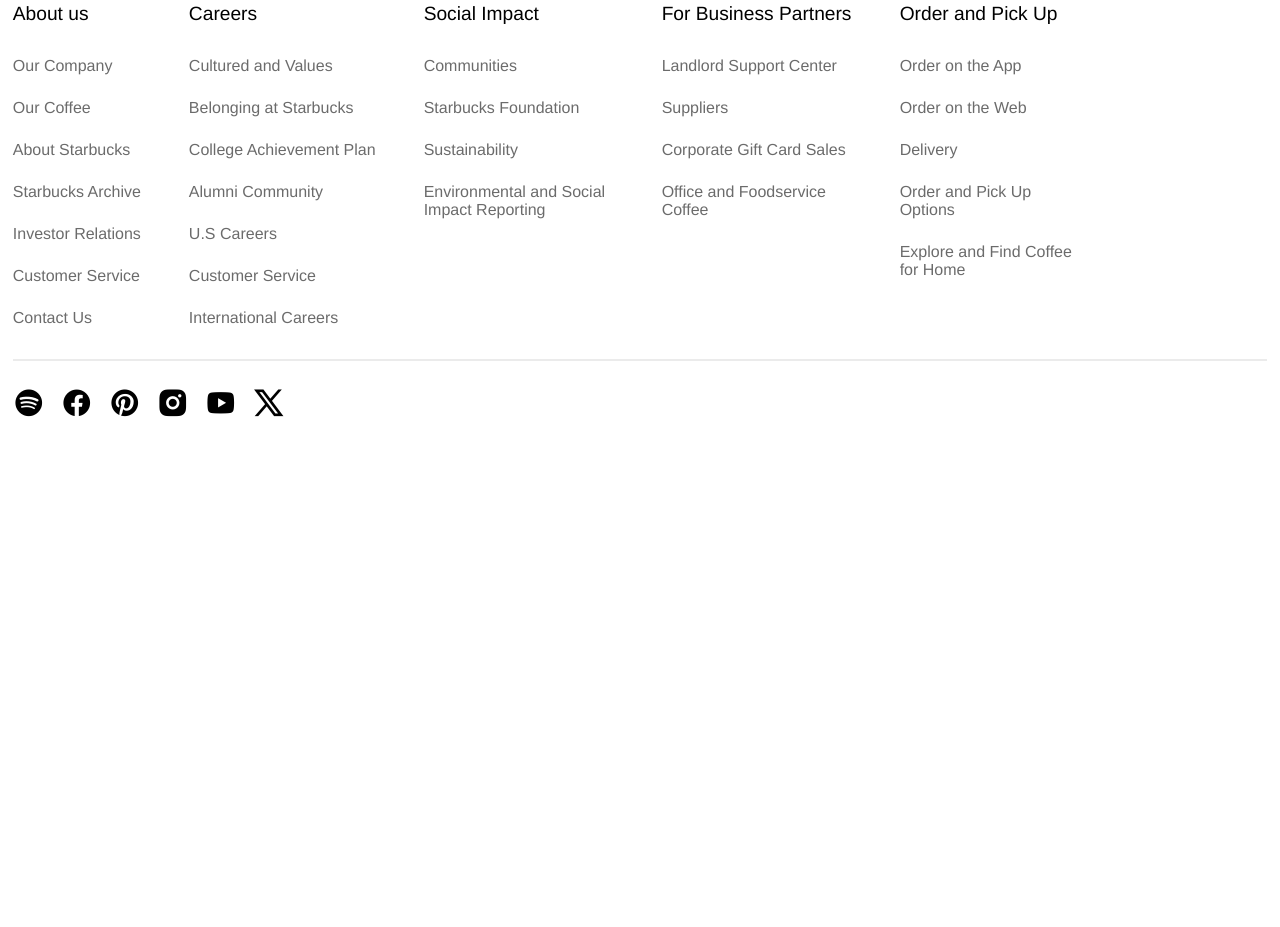
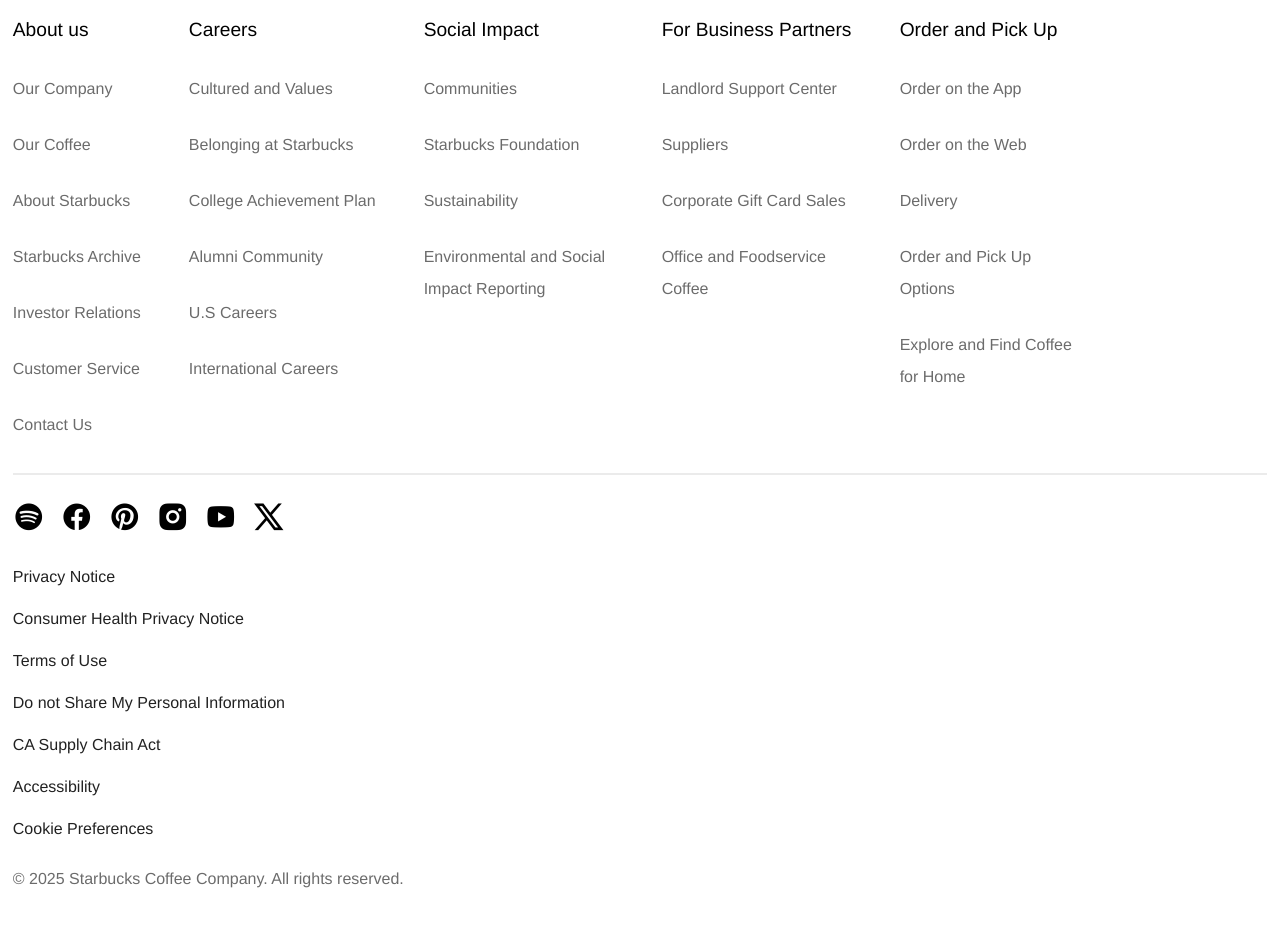
Before and after one commit to Ashlie06/Starbucks-Homepage, a plain HTML site: page index.html in a window 1280 px wide. Shown: the part 1945-2872 px from the top of the page. Before the commit the page ends 2383 px from the top, so only its background shows below. Drawn offline with nearby package versions, Linux system fonts and the light colour scheme; a web font is replaced by a local one.

Commit message:
footer finished

```diff
--- a/index.html
+++ b/index.html
@@ -119,7 +119,6 @@
             <li class="links"><a href="">College Achievement Plan</a></li>
             <li class="links"><a href="">Alumni Community</a></li>
             <li class="links"><a href="">U.S Careers</a></li>
-            <li class="links"><a href="">Customer Service</a></li>
             <li class="links"><a href="">International Careers</a></li>
           </ul>
         </div>
@@ -164,7 +163,18 @@
           <a href=""><i class="ri-youtube-fill"></i></a>
           <a href=""><i class="ri-twitter-x-line"></i></a>
       </div>
+      <div class="secondary-links">
+        <a href="">Privacy Notice</a>
+        <a href="">Consumer Health Privacy Notice</a>
+        <a href="">Terms of Use</a></li>
+        <a href="">Do not Share My Personal Information</a>
+        <a href="">CA Supply Chain Act</a>
+        <a href="">Accessibility</a>
+        <a href="">Cookie Preferences</a>
       </div>
+      </ul>
+      </div>
+      <p class="copyright">© 2025 Starbucks Coffee Company. All rights reserved.</p>
     </footer>
   </body>
 </html>
--- a/style.css
+++ b/style.css
@@ -191,7 +191,7 @@ body{
     width: 100%;
     max-width: 1480px;
     margin: 0 auto;
-    padding: 1rem 0.8rem;
+    padding: 2rem 0.8rem;
 }
 .footer-info{
     display: flex;
@@ -216,6 +216,12 @@ body{
 .footer-links li a{
     text-decoration: none;
     color: rgba(0, 0, 0, 0.58);
+    line-height: 2rem;
+    transition: all 0.3s ease;
+}
+
+.footer-links li a:hover{
+    color:rgba(0, 0, 0, 0.87);
 }
 .socials-link{
     margin-top: 1.5rem;
@@ -223,9 +229,34 @@ body{
     align-items: center;
     gap: 1rem;
 }
-
 .socials-link a{
     text-decoration: none;
     color: black;
     font-size: 2rem;
+    transition: all 0.3s ease-out;
 }
+.socials-link a:hover{
+    background-color: grey;
+    border-radius: 30px;
+}
+.secondary-links{
+    margin-top: 2rem;
+    max-width: 300px;
+    display: flex;
+    flex-direction: column;
+    gap: 1.5rem;
+}
+.secondary-links a{
+    text-decoration: none;
+    color: rgba(0, 0, 0, 0.87);
+    transition: all 0.3s ease;
+    font-weight: 400;
+}
+.secondary-links a:hover{
+    text-decoration: underline;
+}
+
+.copyright{
+    padding: 2rem 0;
+    color:rgba(0, 0, 0, 0.58)
+}
```
Also changed, not shown: 1 other file.
